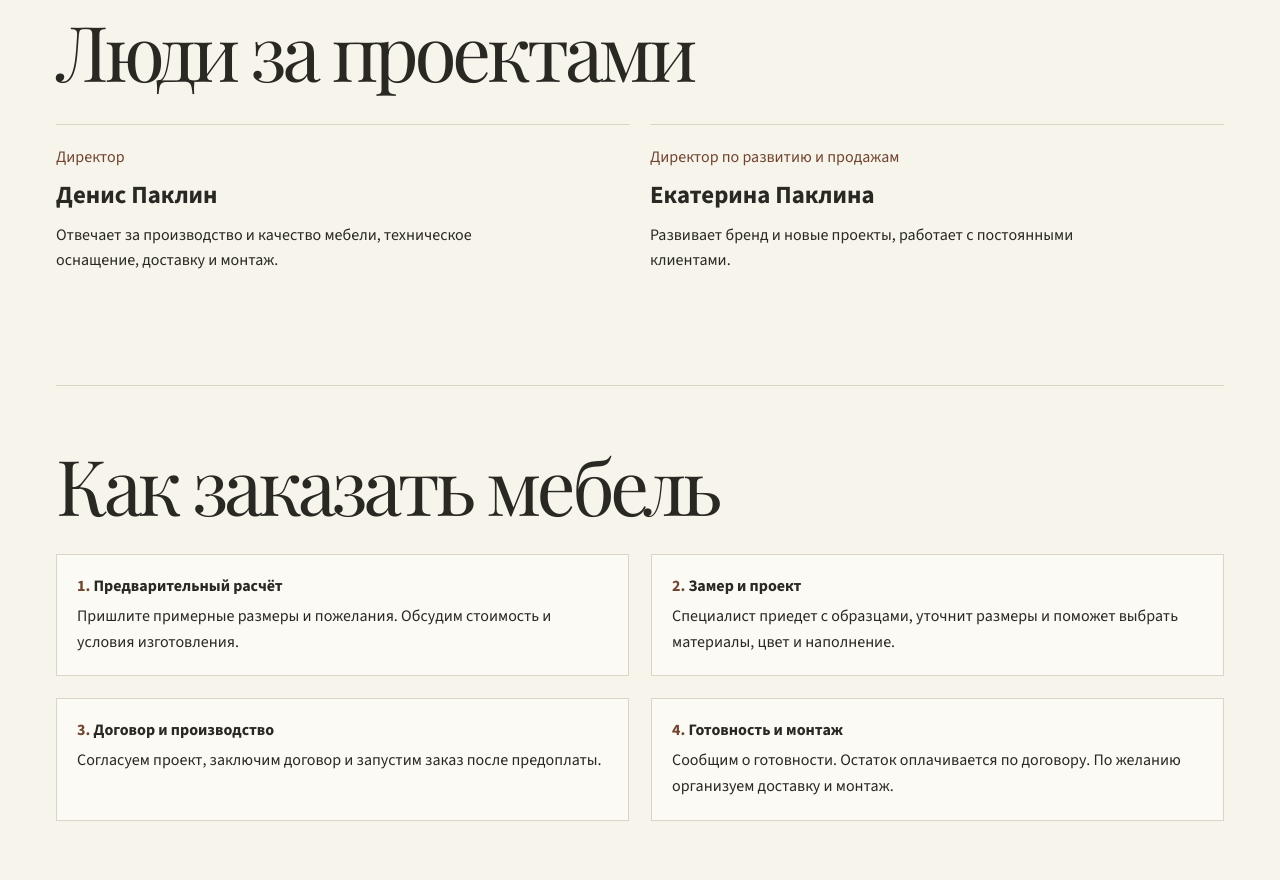
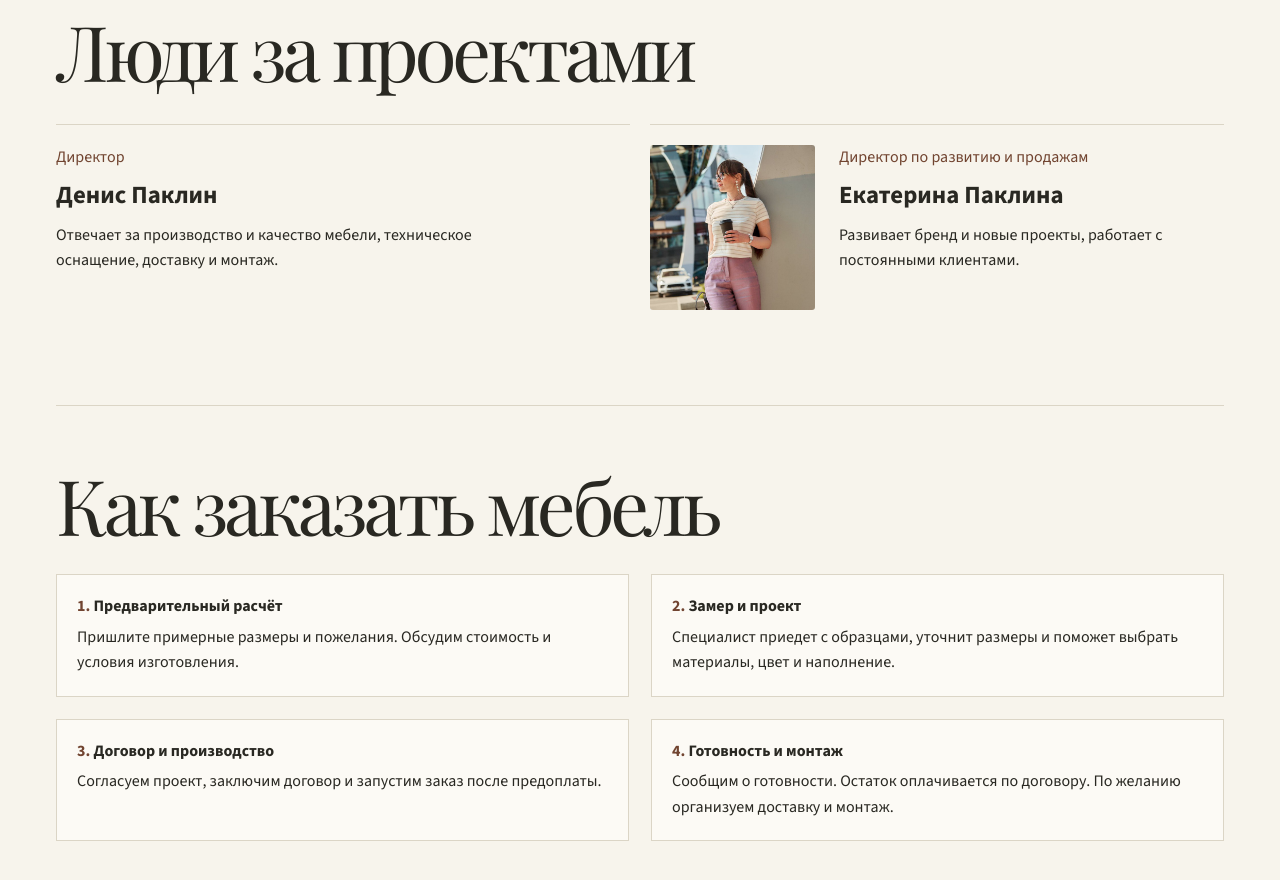
Before and after one commit to KorkinTS/stilno-mebelno, a plain HTML site: page index.html in a window 1280 px wide. Shown: the part 4180-5060 px from the top of the page. Drawn offline with Linux system fonts and the light colour scheme.

Commit message:
Add Ekaterina Paklina portrait

```diff
--- a/index.html
+++ b/index.html
@@ -9,7 +9,7 @@
   <meta property="og:image" content="https://korkints.github.io/stilno-mebelno/assets/kitchen.jpg">
   <meta property="og:url" content="https://korkints.github.io/stilno-mebelno/">
   <title>Стильно Мебельно — мебель на заказ в Екатеринбурге</title>
-  <link rel="stylesheet" href="style.css?v=media">
+  <link rel="stylesheet" href="style.css?v=team">
   <script src="site.js?v=media" defer></script>
 </head>
 <body>
@@ -97,7 +97,10 @@
       <p class="eyebrow">Команда</p><h2>Люди за проектами</h2>
       <div class="team-grid">
         <article><p class="role">Директор</p><h3>Денис Паклин</h3><p>Отвечает за производство и качество мебели, техническое оснащение, доставку и монтаж.</p></article>
-        <article><p class="role">Директор по развитию и продажам</p><h3>Екатерина Паклина</h3><p>Развивает бренд и новые проекты, работает с постоянными клиентами.</p></article>
+        <article class="team-with-portrait">
+          <img src="assets/ekaterina-paklina.jpg" alt="Екатерина Паклина" width="640" height="640" loading="lazy">
+          <div><p class="role">Директор по развитию и продажам</p><h3>Екатерина Паклина</h3><p>Развивает бренд и новые проекты, работает с постоянными клиентами.</p></div>
+        </article>
       </div>
     </section>
 
--- a/style.css
+++ b/style.css
@@ -238,3 +238,7 @@ tfoot td { font-weight: 700; }
 .client-photo { margin-top: 24px; max-width: 700px; }
 .client-photo img { display: block; width: 100%; height: auto; filter: contrast(1.025) brightness(1.025); }
 @media (max-width: 850px) { .video-grid { grid-template-columns: repeat(2, minmax(0,1fr)); gap: 14px; } }
+
+.team-with-portrait { display: grid; grid-template-columns: minmax(105px, 165px) minmax(0, 1fr); gap: clamp(12px, 2vw, 24px); align-items: start; }
+.team-with-portrait img { width: 100%; height: auto; border-radius: 3px; }
+@media (max-width: 760px) { .team-with-portrait { grid-template-columns: minmax(96px, 28%) minmax(0, 1fr); } }
```
Also changed, not shown: assets/ekaterina-paklina.jpg (added).
